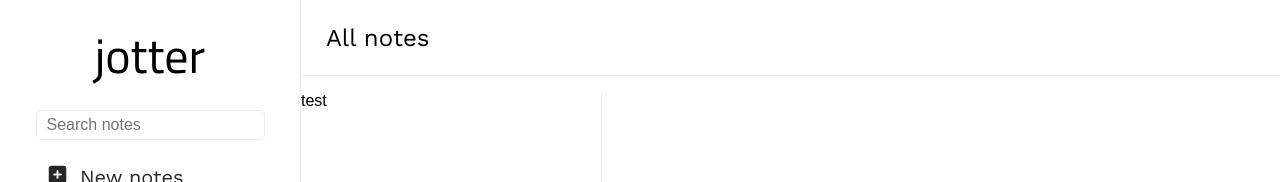
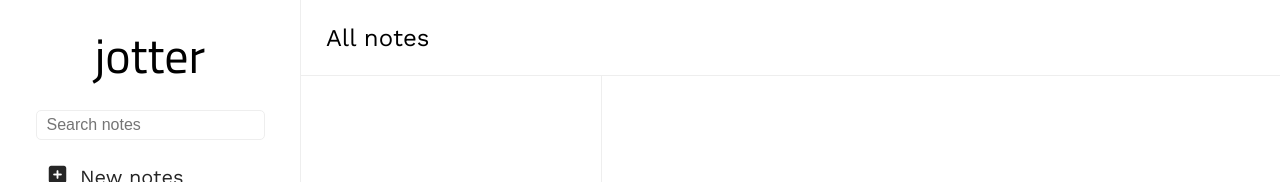
Before and after one commit to bourdier/jotter, a React (Create React App) app: page /login in a window 1280 px wide. Shown: the top 182 px of the page. Built offline with nearby package versions, Linux system fonts and the light colour scheme; a web font is replaced by a local one.

Commit message:
Temp test

```diff
--- a/src/routes/Dashboard.js
+++ b/src/routes/Dashboard.js
@@ -56,11 +56,10 @@ export default function Dashboard() {
         )}
         {notes === 0 ? (
           <div className="notes-list">
-            <p>test</p>
           </div>
         ) : (
-          <div className="notes-editor">
-            <textarea>test</textarea>
+          <div className="notes-editor" style={{height: "100%"}}>
+            <textarea style={{fontSize: 18,padding:25,border:0, width: "100%",minHeight:"100%"}}></textarea>
           </div>
         )}
       </div>
```
